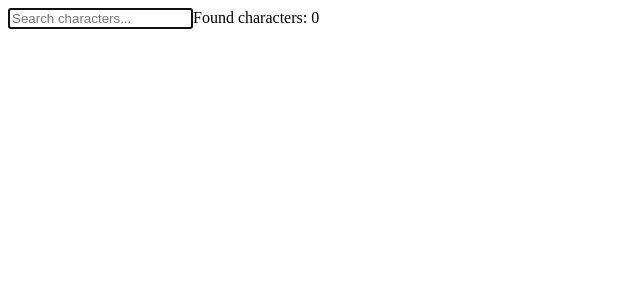
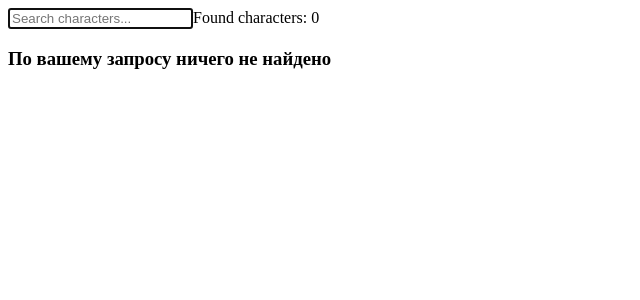
Before and after one commit to Sinabon2004/rick-and-morty-character-search, a React (Vite) app: page / in a window 1280 px wide. Shown: the top 300 px of the page, without its empty margins (0-640 px from the left). Built offline with nearby package versions, Linux system fonts and the light colour scheme; the HTML template or start-up script is replaced by a standard one.

Commit message:
add skeleton for cards Layout + fix debounce logic

```diff
--- a/src/App.tsx
+++ b/src/App.tsx
@@ -1,4 +1,4 @@
-import { useCallback, useState } from "react";
+import { useCallback, useEffect, useState } from "react";
 import CardsLayout from "./components/CardsLayout";
 import Search from "./components/Search";
 import { Character, CharactersRequest } from "./types";
@@ -13,7 +13,10 @@ export default function App() {
   const [query, setQuery] = useState<string>("");
   const [isLoading, setIsLoading] = useState<boolean>(false);
 
-  const debouncedQuery = useCallback(() => {
+
+  const debouncedQuery = useDebounce({ callbackFn: query, ms: 500 });
+
+  const fetchAndSetCharacters = useCallback(() => {
     if (query.length <= 3) return;
     let charactersCount = 0;
     setIsLoading(true);
@@ -29,25 +32,33 @@ export default function App() {
         setCount(charactersCount);
         setIsLoading(false);
       });
-  }, [query, currentPage]);
-  useDebounce({ callbackFn: debouncedQuery, ms: 500 });
+  }, [debouncedQuery, currentPage]);
+  useEffect(()=>{
+    fetchAndSetCharacters()
+  }, [fetchAndSetCharacters])
+
 
   const handleQuery = (query: string) => {
     setQuery(query);
   };
 
   const handlePage = (page: number) => {
+
     setCurrentPage(page);
   };
 
   return (
     <div className="container pt-8 sm:pt-16 flex flex-col gap-4 sm:gap-8">
       <Search count={count} onQueryUpdate={handleQuery} />
-      {isLoading
-        ? "skeleton"
-        : characters?.results && (
-            <CardsLayout characters={characters.results} />
-          )}
+      {characters?.results ? (
+        <CardsLayout isLoading={isLoading} characters={characters.results} />
+      ) : (
+        <div className='flex w-full justify-center items-center'>
+          <h3 className={"font-fira-regular "}>
+            По вашему запросу ничего не найдено
+          </h3>
+        </div>
+      )}
       {characters?.info?.pages && characters.info.pages > 1 && (
         <Pagination
           currentPage={currentPage}
--- a/src/components/Card.tsx
+++ b/src/components/Card.tsx
@@ -1,9 +1,17 @@
 import { CardProps } from "../types";
+import Skeleton from './Skeleton'
 
-export default function Card({ character }: CardProps) {
+export default function Card({ character, isLoading }: CardProps) {
   const formattedDate = new Date(character.created)
     .toLocaleDateString()
     .replace(/\//g, ".");
+
+    if(isLoading){
+      return (
+        <Skeleton/>
+      )
+    }
+
   return (
     <a
       href={character.url}
--- a/src/components/CardsLayout.tsx
+++ b/src/components/CardsLayout.tsx
@@ -1,17 +1,20 @@
 import { Character } from "../types";
 import Card from "./Card";
+import Skeleton from "./Skeleton";
 
 export default function CardsLayout({
   characters,
+  isLoading,
 }: {
   characters: Character[] | null;
+  isLoading: boolean;
 }) {
   return (
     <div className={"grid grid-cols-6 gap-2"}>
       {characters &&
-        characters.map((character) => (
-          <Card  key={character.id} character={character} />
-        ))}
+          characters.map((character) => (
+            <Card isLoading={isLoading} key={character.id} character={character} />
+          ))}
     </div>
   );
 }
--- /dev/null
+++ b/src/components/Skeleton.tsx
@@ -0,0 +1,12 @@
+import React from "react";
+
+export default function Skeleton(props: React.HTMLAttributes<HTMLDivElement>) {
+  return (
+    <div
+      {...props}
+      className="bg-gradient-to-br from-gray-200 to-gray-400 animate-pulse w-full h-auto aspect-[3/1]
+                                    col-span-6 xl:nth-1:col-span-3 xl:nth-2:col-span-3 xl:col-span-2
+                                    shadow-[0px_7px_25px] shadow-secondary-gray/20"
+    ></div>
+  );
+}
--- a/src/hooks/useDebounce.ts
+++ b/src/hooks/useDebounce.ts
@@ -1,12 +1,12 @@
 import { useEffect, useState } from 'react'
 
 interface debounce {
-  callbackFn: () => void;
+  callbackFn: string;
   ms: number;
 }
 
 export function useDebounce({ callbackFn, ms }: debounce) {
-    const [debounceVal, setDebounceVal] = useState<()=> void>(callbackFn);
+    const [debounceVal, setDebounceVal] = useState<string>(callbackFn);
     useEffect(()=>{
       const timeout = setTimeout(()=>{
         setDebounceVal(callbackFn)
--- a/src/types/index.d.ts
+++ b/src/types/index.d.ts
@@ -2,6 +2,7 @@ import { Character } from './index.d';
 import { ReactElement } from 'react'
 
 export interface CardProps {
+    isLoading: boolean;
     character: Character
 }
 
```
Also changed, not shown: 1 other file (tests, documents, lock files or other folders).
